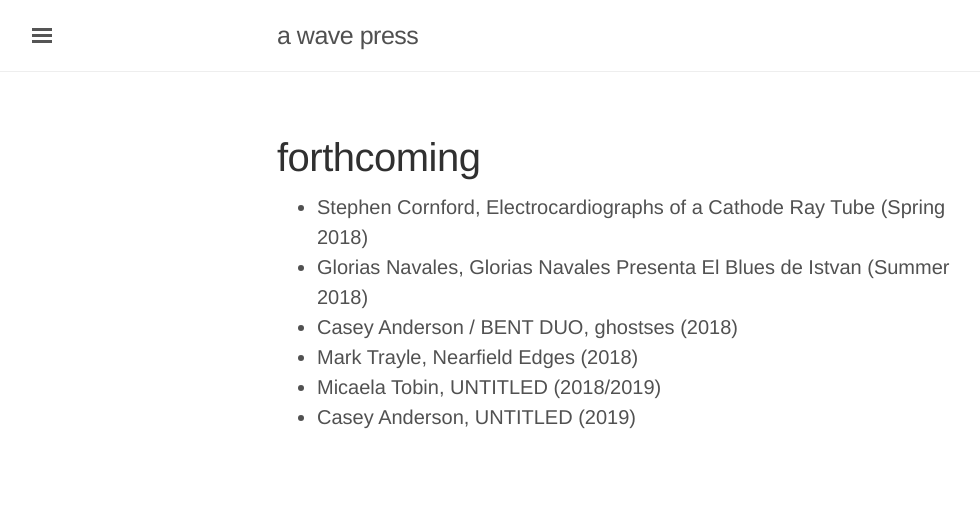
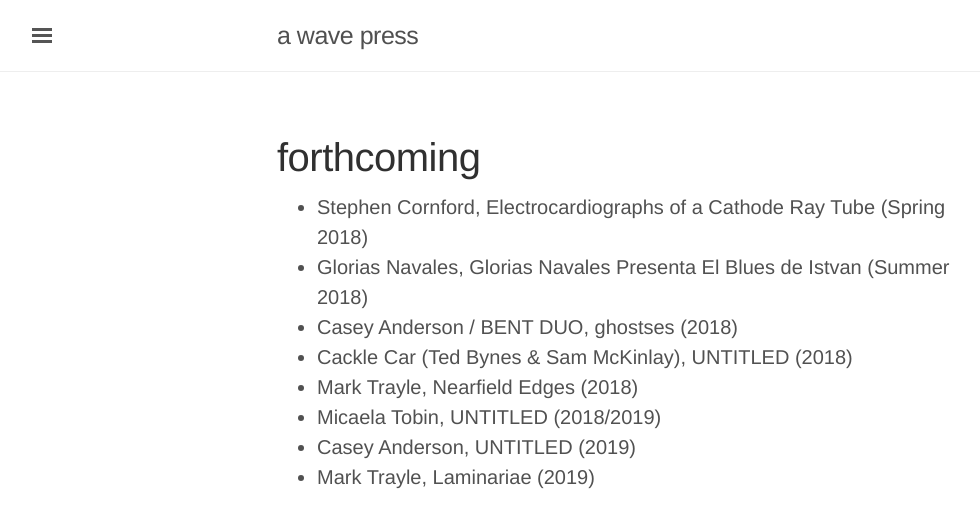
Before and after one commit to caseyanderson/awavepress.com, a Jekyll site: the page built from forthcoming.md, in a window 1280 px wide. Shown: the top 528 px of the page, without its empty margins (3-983 px from the left). Built offline with Jekyll 4.4.1, drawn with Linux system fonts in a browser that asks for light colours.

Commit message:
added cackle car and laminariae

```diff
--- a/forthcoming.md
+++ b/forthcoming.md
@@ -8,6 +8,8 @@ tag: forthcoming
 * Stephen Cornford, Electrocardiographs of a Cathode Ray Tube (Spring 2018)
 * Glorias Navales, Glorias Navales Presenta El Blues de Istvan (Summer 2018)
 * Casey Anderson / BENT DUO, ghostses (2018)
+* Cackle Car (Ted Bynes & Sam McKinlay), UNTITLED (2018)
 * Mark Trayle, Nearfield Edges (2018)
 * Micaela Tobin, UNTITLED (2018/2019)
 * Casey Anderson, UNTITLED (2019)
+* Mark Trayle, Laminariae (2019)
```
